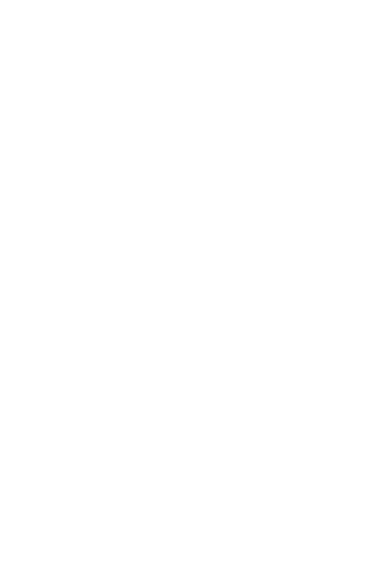
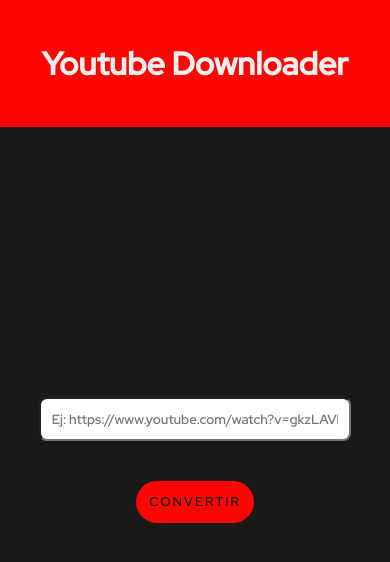
Before and after one commit to Rodevp/yt-mp3-download, a Vue app in the folder youtube/: page / in a window 390 px wide. Shown: the top 562 px of the page. Built offline with nearby package versions, Linux system fonts and the light colour scheme.

Commit message:
creando vista mobile y fuente

```diff
--- a/youtube/src/App.vue
+++ b/youtube/src/App.vue
@@ -1,9 +1,17 @@
-<script setup>
+<template>
+  <Home />
+</template>
 
+<script>
+
+import Home from './home/Home.vue'
+
+export default {
+  components: {
+    Home
+  }
+}
 </script>
-
-<template>
-</template>
 
 <style>
 
--- /dev/null
+++ b/youtube/src/home/Home.vue
@@ -0,0 +1,91 @@
+<template>
+  <main class="wrapper">
+    <h1 class="header">Youtube Downloader</h1>
+    <div class="main">
+      <div class="main__content_input">
+        <input type="text"  class="input" placeholder="Ej: https://www.youtube.com/watch?v=gkzLAVh8tGM"/>
+      </div>
+      <div class="main__content_btn">
+        <button class="button">Convertir</button>
+      </div>
+    </div>
+  </main>
+</template>
+
+<script>
+export default {};
+</script>
+
+<style scoped>
+.wrapper {
+  background-color: #191919;
+  height: 100vh;
+}
+
+.header {
+  height: 15vh;
+  display: flex;
+  justify-content: center;
+  align-items: center;
+  font-family: var(--font);
+  color: #f4efef;
+  background-color: #ff0400;
+}
+
+.main {
+    height: 80vh;
+    display: flex;
+    flex-direction: column;
+    align-items: center;
+    justify-content: center;
+}
+
+.main__content_input, .main__content_btn {
+    width: 80%;
+    padding: 1em 0;
+    margin-bottom: 0.5rem;
+    display: flex;
+    justify-content: center;
+    align-items: center;
+}
+
+.button {
+  padding: 1em 1em;
+  font-size: 0.8rem;
+  font-weight: 500;
+  border-radius: 45px;
+  letter-spacing: 2px;
+  text-transform: uppercase;
+  font-family: var(--font);
+  border: none;
+  cursor: pointer;
+  transition: all 0.3s ease;
+  color: #191919;
+  background-color: #ff0400;
+}
+
+.button:hover {
+  background-color: #ff3936;
+  box-shadow: 0px 15px 20px rgba(255, 82, 82, 0.4);
+  color: #f4efef;
+  transform: translateY(-7px);
+}
+
+.button:active {
+  transform: translateY(-1px);
+}
+
+.input {
+    width: 100%;
+    padding: 0.8em;
+    border-radius: 0.5rem;
+    font-family: var(--font);
+}
+
+.input:focus {
+    outline: none;
+    border: 2px solid #ff3936;
+    transition: border ease 0.3s;
+}
+
+</style>
--- /dev/null
+++ b/youtube/src/index.css
@@ -0,0 +1,14 @@
+* {
+    padding: 0;
+    margin: 0;
+    box-sizing: border-box;
+}
+
+@font-face {
+    font-family: 'red-hat';
+    src: url('./font/RedHatDisplay-Medium.ttf');
+}
+
+:root {
+    --font: 'red-hat'
+}
--- a/youtube/src/main.js
+++ b/youtube/src/main.js
@@ -1,4 +1,6 @@
 import { createApp } from 'vue'
 import App from './App.vue'
 
+import './index.css'
+
 createApp(App).mount('#app')
```
Also changed, not shown: youtube/src/font/RedHatDisplay-Medium.ttf (added), 1 other file (tests, documents, lock files or other folders).
